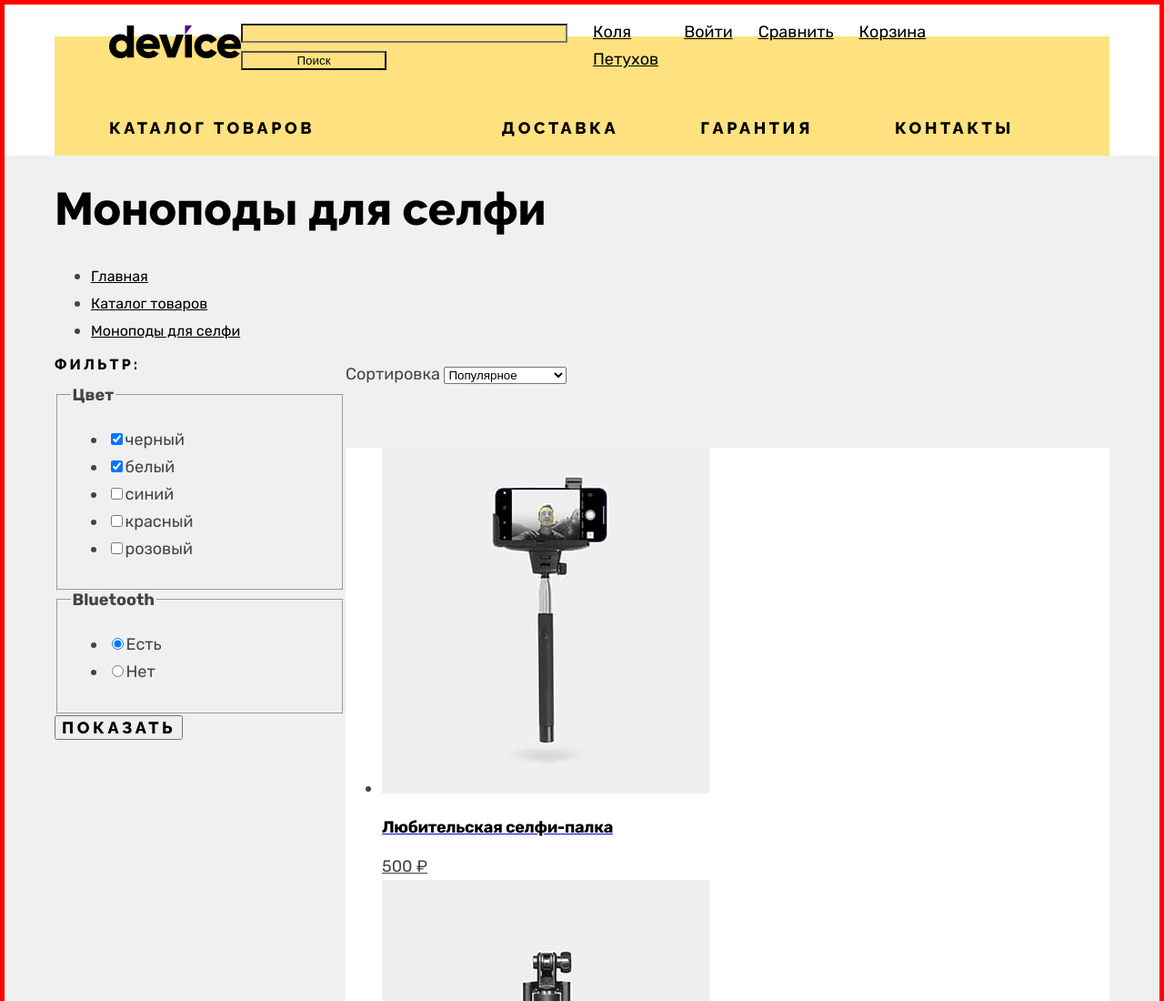
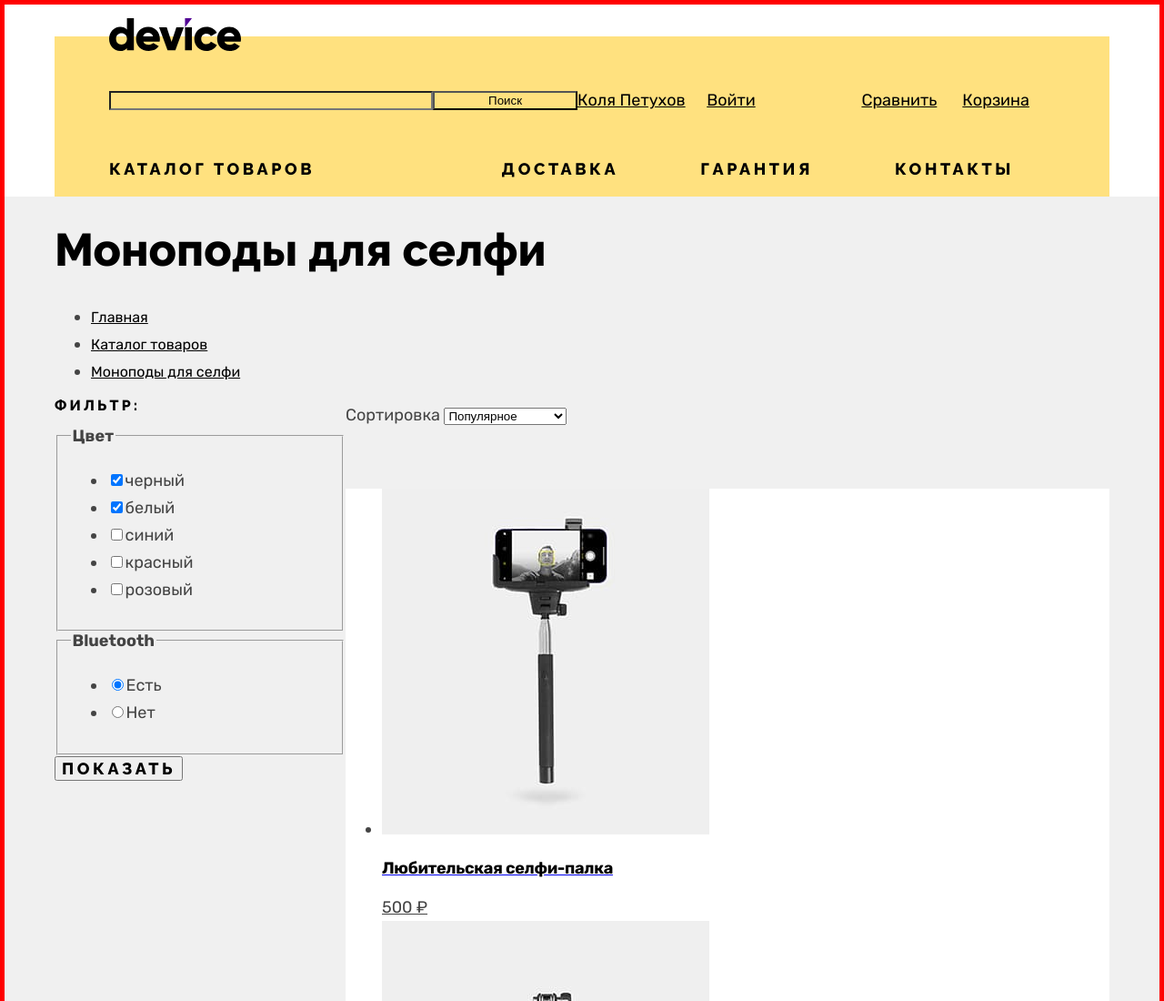
Before and after one commit to htmlacademy-htmlcss/2174169-device-35, a plain HTML site: page catalog.html in a window 1280 px wide. Shown: the top 1100 px of the page at 91% size. Drawn offline with Linux system fonts and the light colour scheme.

Commit message:
Flex-22-10-2

```diff
--- a/catalog.html
+++ b/catalog.html
@@ -9,20 +9,22 @@
 
   <body>
     <header class="page-header">
-      <a class="navigation-logo" href="index.html">
-        <img src="images/logo.svg" width="145" height="36" class="logo-header" alt="Логотип">
-      </a>
-      <div class="search-form">
-        <form action="#" method="get">
-          <input type="search" class="search" name="Поиск">
-          <button type="submit" class="search-button">Поиск</button>
-        </form>
+      <div class="page-header-logo"><a href="index.html">
+          <img src="images/logo.svg" width="145" height="36" class="logo-header" alt="Логотип">
+        </a></div>
 
-        <a href="#" class="user-block">Коля Петухов</a>
-        <a href="#" class="user-block">Войти</a>
-        <a href="#" class="user-block">Сравнить</a>
-        <a href="#" class="user-block"> Корзина</a>
-      </div>
+      <form action="#" method="get" class="search-form">
+        <input type="search" class="search" name="Поиск">
+        <button type="submit" class="search-button">Поиск</button>
+      </form>
+
+      <ul class="user-menu-list">
+        <li class="user-menu-account"><a href="#" class="user-account-name">Коля Петухов</a></li>
+        <li class="user-menu-account"><a href="#" class="user-account-name">Войти</a></li>
+        <li><a href="#" class="user-block">Сравнить</a></li>
+        <li><a href="#" class="user-block"> Корзина</a></li>
+      </ul>
+
       <nav class="main-navigation">
         <ul class="navigation-list">
           <li class="navigation-item">
@@ -54,6 +56,8 @@
         </ul>
       </nav>
     </header>
+
+
 
     <main class="main-catalog main-container">
       <div class="page-container">
--- a/styles/styles.css
+++ b/styles/styles.css
@@ -97,11 +97,26 @@ body {
   display: flex;
   list-style: none;
   width: 497px;
+  margin: 0;
+  padding: 0;
 }
 
 .user-menu-account {
   width: 231px;
   display: flex;
+
+}
+
+.user-account-name {
+  font-family: 'Rubik', sans-serif;
+  font-style: normal;
+  font-weight: 400;
+  font-size: 18px;
+  line-height: 30px;
+  color: #000000;
+  display: block;
+
+
 }
 
 .user-block {
```
